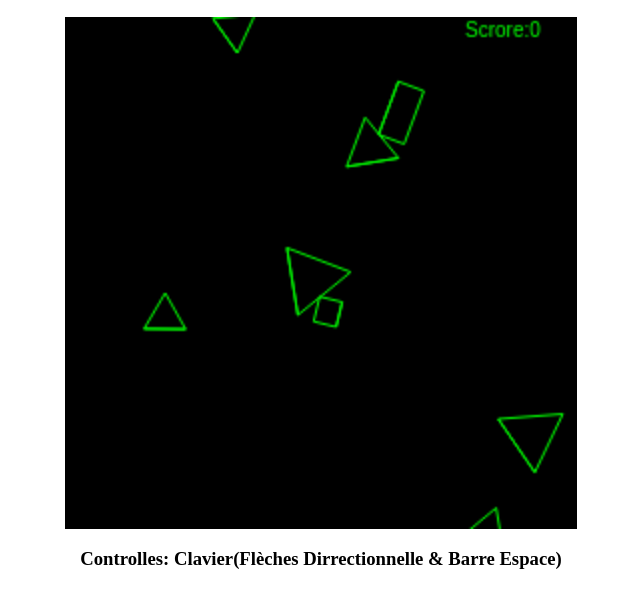
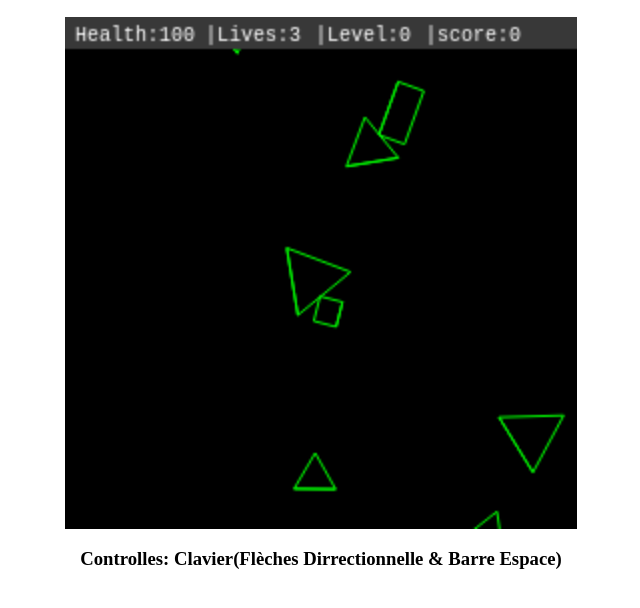
Before and after one commit to maxskel/GalacticPolygon, a plain HTML site: page index.html in a window 1280 px wide. Shown: the part 38-646 px from the top of the page, without its empty margins (319-959 px from the left). Drawn offline with Linux system fonts and the light colour scheme.

Commit message:
alpha 0.15

```diff
--- a/SkelzEngine/SkelzEngine.js
+++ b/SkelzEngine/SkelzEngine.js
@@ -11,7 +11,7 @@ Pour être sur que tous est bien charger vous devez commencer a programmer dans
 
 function SkelzEngine() {}
 
-SkelzEngine.priv_const_maxWorldBounds = 500; // 2100000000 //Défénie les dimention maximum des mondes World/Room
+SkelzEngine.priv_const_maxWorldBounds = 400; // 2100000000 //Défénie les dimention maximum des mondes World/Room
 SkelzEngine.priv_const_globalGravity = {x: 0.0000, y: 0.0000};// Gravité constante des mondes.
 SkelzEngine.priv_const_showWarnMsg = true;
 SkelzEngine.priv_const_setFps_fpsChosenPhys = 20;//Fps du moteur physique de Matter.js SkelzEngine.setFps(fps); pour changer le fps des renders
@@ -254,7 +254,6 @@ SafeInclude.include = function (pathName) {
 
 	if(stopInclude !== true){
 		SafeInclude.dejasIncluTab.push(pathName);
-
 		SafeInclude.includeInLoad++;
 
 		var imported = document.createElement("script");
@@ -264,7 +263,6 @@ SafeInclude.include = function (pathName) {
 		imported.onload = function(){
 			SafeInclude.includeInLoad--;
 		};
-
 		document.head.appendChild(imported);
 	}
 };
--- a/SkelzEngine/modules/Entity.js
+++ b/SkelzEngine/modules/Entity.js
@@ -76,29 +76,27 @@ function Entity(){
 
 			//Capture des erreures lier au méthode essential au Entity
 			if(this.render === undefined){
-				console.error("The Entity class need method render(room)");
-				alert("The Entity class need method render(room)");
+				console.error("Entity Child need method:[    Entity.prototype.render = function(room){};    ]");
+				alert("Entity Child need method:[    Entity.prototype.render = function(room){};    ]");
 			}
 
 			if(this.init === undefined){
-				console.error("The Entity class need method init(room)");
-				alert("The Entity class need method init(room)");
+				console.error("Entity Child need method:[    Entity.prototype.init = function(room){};    ]");
+				alert("Entity Child need method:[    Entity.prototype.init = function(room){};    ]");
 			}
 
-			if(Entity.oneHitWarning === false){
+			if(Entity.oneHitWarning === false && SkelzEngine.priv_const_showWarnMsg === true){
+
 				if(this.collisionStart === undefined){
-					if(SkelzEngine.priv_const_showWarnMsg === true)
-						console.warn("The Entity class need method collisionStart(Entity_B); for collision.");
+					console.warn("The Entity class need method collisionStart(Entity_B); for collision.");
 				}
 
 				if(this.collisionEnd === undefined){
-					if(SkelzEngine.priv_const_showWarnMsg === true)
-						console.warn("The Entity class need method collisionEnd(Entity_B); for collision.");
+					console.warn("The Entity class need method collisionEnd(Entity_B); for collision.");
 				}
 
 				if(this.collisionActive === undefined){
-					if(SkelzEngine.priv_const_showWarnMsg === true)
-						console.warn("The Entity class need method collisionActive(Entity_B); for collision.");
+					console.warn("The Entity class need method collisionActive(Entity_B); for collision.");
 				}
 
 				Entity.oneHitWarning = true;
--- a/SkelzEngine/modules/Room.js
+++ b/SkelzEngine/modules/Room.js
@@ -39,12 +39,10 @@ function Room(){
 		*/
 		Room.prototype.preRender = function(){
 
-			this.render();
-
 			//Liste tous les entity et apelle leur methode render.
 			for(var i=0; i < this.priv_entityList.length; i++){
 
-				if(this.priv_entityList[i] != "undefined"){
+				if(this.priv_entityList[i] !== undefined){
 
 					if(this.priv_entityList[i].priv_destroyCalled === true){
 						//suprime lentité et tous ses enfant
@@ -64,6 +62,8 @@ function Room(){
 
 				}
 			}
+
+			this.render();
 		};
 
 		/**
--- a/game/entity/Monster.js
+++ b/game/entity/Monster.js
@@ -6,7 +6,7 @@ function Monster() {
 
 	if(Monster.initialized === undefined){
 
-		Monster.prototype.init = function(){
+		Monster.prototype.init = function(room){
 
 			this.name = "Monster";
 			var posx=60+Math.random()*190,posy=-80;
--- a/game/entity/Player.js
+++ b/game/entity/Player.js
@@ -1,5 +1,3 @@
-Player.tt = 0;
-Player.block = 0;
 function Player() { Entity.call(this);
 
 	this.destroyCount = 0;
@@ -13,32 +11,22 @@ function Player() { Entity.call(this);
 	this.id = 0;
 
 	if(typeof Player.initialized == "undefined"){
+
 		Player.prototype.init = function(room){
-			this.id = Player.block;
-			//if(this.id === 0){
-				//var rect =  Matter.Bodies.rectangle(400,0,800,90,{ isStatic: true });
-				//this.name = "null";
-				//parent.setBody.call(this, rect);
-			//}else{
 				this.name = "Player";
-				var posx=50,posy=150;
+				Global.playerHealth = 100;
+
+				var posx=250/2,posy=230;
 				var tri = Matter.Bodies.polygon(posx,posy,3,12,{inertia: Infinity, density: 0.01, frictionAir: 0.5});
 
 				Matter.Body.rotate(tri,3.14/360*2*-30);
 				parent.setBody.call(this,tri);
-			//}
-
-
-
-			Player.block++;
 		};
 
 		Player.prototype.render = function(room){
 			var body = parent.getBody.call(this);
 			var pos = body.position;
 			body.center = Matter.Vertices.centre(body.vertices);
-			ctx.fillStyle = "#00FF00";
-			ctx.fillText("Scrore:"+Global.score,200,10);
 
 			if(this.id >= 0){
 
@@ -81,15 +69,34 @@ function Player() { Entity.call(this);
 			}
 			SkelzEngine.debugDraw(ctx,body);
 
-			//if(this.id > 0)
-			//Matter.Body.rotate(body,3.14/360*2*Player.tt);
+			//MORT DU JOUEUR
+			if(Global.playerHealth <= 0){
+				parent.destroy.call(this);
 
-			//Matter.Body.rotate(body,0.08);
-			Player.tt++;
+				var bool = false;
+				for(var i=0; i < 10; i++){
+					if(bool === true){
+						Room.prototype.add.call(room,new Eclat((pos.x-5)+Math.random()*10,pos.y));
+						bool = false;
+					}else{
+						Room.prototype.add.call(room,new Eclat( (pos.x-5)+Math.random()*10,pos.y,true));
+						bool = true
+					}
+				}
+
+				Global.playerLives --;
+				Room.prototype.add.call(room, new Player());
+			}
 		};
 
 		Player.prototype.collisionStart = function(entity){
-			//parent.destroy.call(this);
+			if(entity.name == "Eclat"){
+				Global.playerHealth -= 0.5;
+			}
+
+			if(entity.name == "Monster"){
+				Global.playerHealth -= 20;
+			}
 
 		};
 
--- a/game/global/Global.js
+++ b/game/global/Global.js
@@ -1,3 +1,5 @@
 function Global(){}
+Global.playerHealth = 100;
+Global.playerLives = 3;
 Global.score = 0;
 Global.level = 0;
--- a/game/room/Room1.js
+++ b/game/room/Room1.js
@@ -3,6 +3,7 @@ function Room1(){
 	Room.call(this);
 	var parent = Room.prototype;
 	var monsterCount = 0;
+	this.gameHud;
 
 	if(typeof Room1.initialized == "undefined"){
 
@@ -10,23 +11,22 @@ function Room1(){
 			//parent.add.call(this,new Player());
 			parent.add.call(this,new Player());
 			parent.add.call(this,new Monster());
+			this.gameHub = new GameHud();
 		};
 
 		Room1.prototype.render = function(){
 
+			if(monsterCount >= 30){
+				parent.add.call(this,new Monster());
+				monsterCount = 0;
+			}
+
+			GameHud.prototype.render.call(this.gameHud);
 			canvasContext2d.drawImage(elementCanvas,0,0);
 
 			ctx.fillStyle = "black";
 			ctx.strokeStyle = "#00FF00";
 			ctx.fillRect(0,0,300,300);
-
-
-
-
-			if(monsterCount >= 30){
-				parent.add.call(this,new Monster());
-				monsterCount = 0;
-			}
 
 			monsterCount++;
 		};
--- a/game/util-general/GameHud.js
+++ b/game/util-general/GameHud.js
@@ -1,14 +1,19 @@
-function GameHud(){ Entity.call(this);
+function GameHud(){
 
 	if(GameHud.initialized === undefined){
 
-		GameHud.prototype.init = function(){
+		GameHud.prototype.render = function(){
+			ctx.font = '10px monospace';
 
-		};
+			ctx.fillStyle = "#383838";
+			ctx.fillRect(0,0,256,16);
 
-		GameHud.prototype.render = function(){
-			ctx.fillStyle = "red";
-			ctx.fillRect(0,0,256,30);
+			ctx.fillStyle = "white";
+			ctx.fillText("Health:"+Global.playerHealth,5,12);
+			ctx.fillText("|Lives:"+Global.playerLives,70,12);
+			ctx.fillText("|Level:"+Global.level,125,12);
+			ctx.fillText("|score:"+Global.score,180,12);
+
 		};
 
 		GameHud.initialized = true;
--- a/index.html
+++ b/index.html
@@ -19,6 +19,7 @@
 <script src="game/entity/Projectile.js"></script>
 <script src="game/entity/Eclat.js"></script>
 <script src="game/entity/Monster.js"></script>
+<script src="game/util-general/GameHud.js"></script>
 
 <script>
 //style="width: 96vw; height: 96vh;"
```
